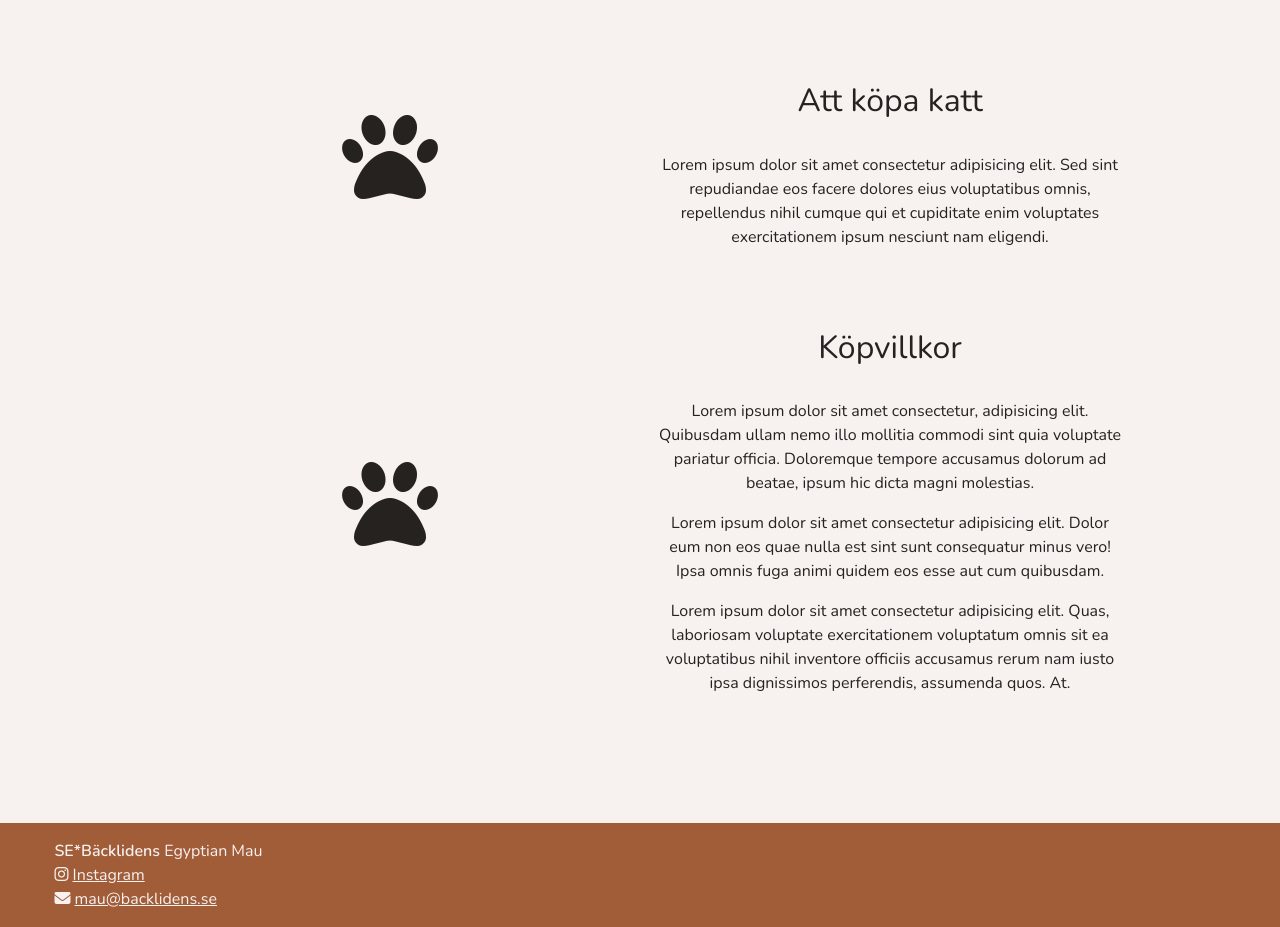
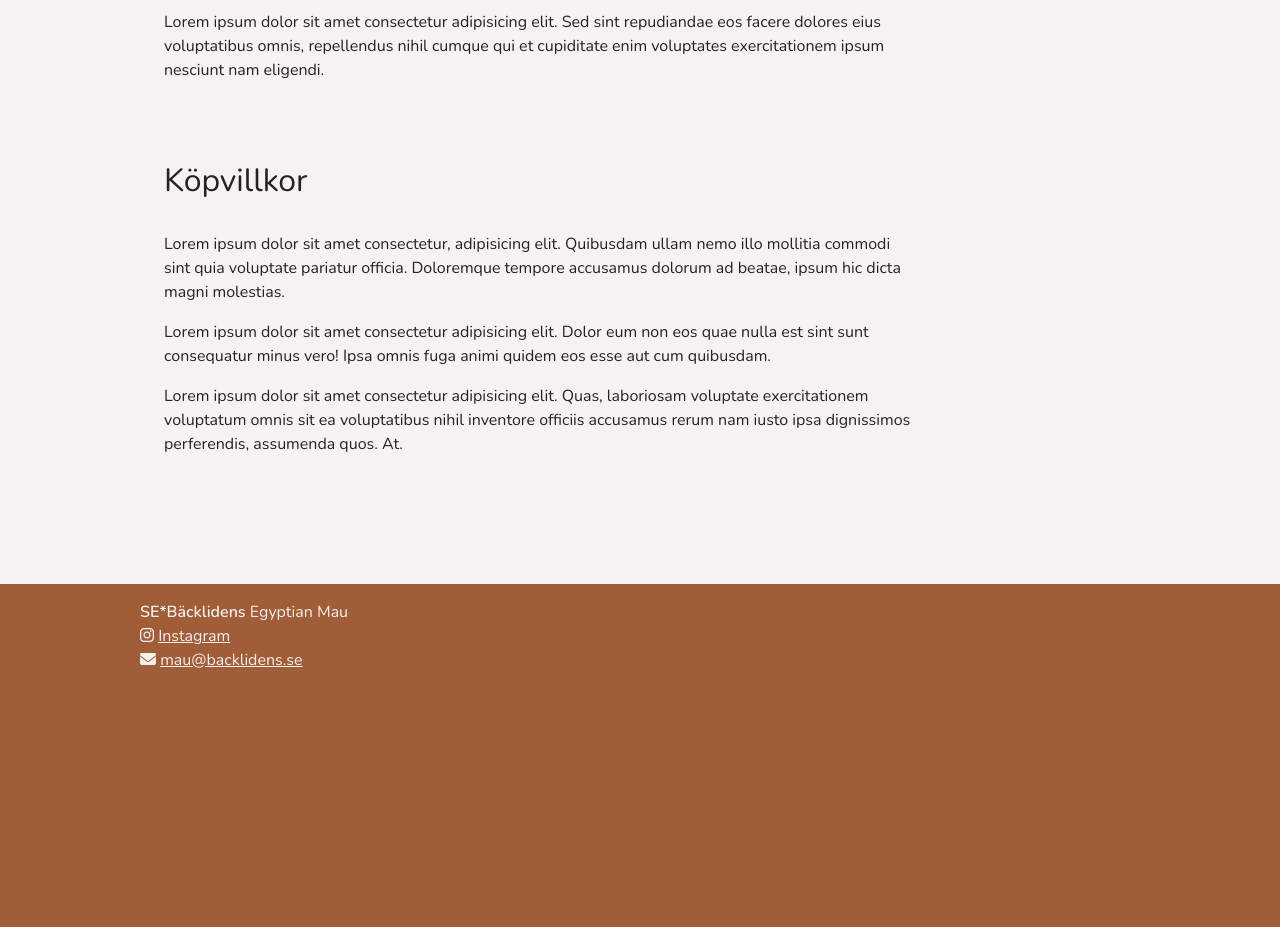
Before and after one commit to alexanderczigler/se-backlidens, a SvelteKit app: page / in a window 1280 px wide. Shown: the part 1009-1936 px from the top of the page. After the commit the page ends 1697 px from the top, so only its background shows below. Built offline with nearby package versions, Linux system fonts and the light colour scheme.

Commit message:
feat: styling fixes

```diff
--- a/src/components/Block.svelte
+++ b/src/components/Block.svelte
@@ -1,50 +1,31 @@
 <script lang="ts">
-	export let alternate = false;
 </script>
 
-<block alternate={alternate || false}>
+<block>
 	<side>
 		<slot />
-	</side>
-	<side>
-		<i class="fa fa-paw" />
 	</side>
 </block>
 
 <style>
-	side:last-child {
-		display: none;
-	}
-
 	@media (min-width: 800px) {
 		block {
 			display: flex;
 			flex-direction: row;
 			flex-wrap: nowrap;
-			justify-content: center;
+			justify-content: left;
 			align-items: center;
 			align-content: stretch;
 			max-width: 1000px;
 			margin: 2em auto;
 		}
 
-		block[alternate] {
-			flex-direction: row-reverse;
+		side {
+			max-width: 80%;
 		}
 
 		side:last-child {
 			display: unset;
 		}
-
-		side {
-			text-align: center;
-			vertical-align: middle;
-			width: 50%;
-		}
-
-		i {
-			font-size: 6em;
-			text-align: center;
-		}
 	}
 </style>
--- a/src/components/Footer.svelte
+++ b/src/components/Footer.svelte
@@ -18,12 +18,12 @@
 		bottom: 0;
 		display: block;
 		width: 100%;
-		margin: 1em;
+		margin: 1em auto;
+		max-width: 1000px;
 	}
 
 	p {
 		color: var(--white-smoke);
-		margin-top: 0;
-		margin-bottom: 0;
+		margin: 0;
 	}
 </style>
--- a/src/components/Logo.svelte
+++ b/src/components/Logo.svelte
@@ -7,6 +7,7 @@
 	logo {
 		display: inline-block;
 		margin-top: 1.8em;
+		padding-top: 0.2em;
 	}
 
 	h1,
--- a/src/routes/+layout.svelte
+++ b/src/routes/+layout.svelte
@@ -7,15 +7,10 @@
 	<Top />
 	<slot />
 </layout>
-<div class="content">
-	<Footer />
-</div>
+
+<Footer />
 
 <style>
-	div.content {
-		drop-shadow: 0 0 1em var(--bokara-grey);
-	}
-
 	layout {
 		position: relative;
 		display: block;
--- a/src/sections/Top.svelte
+++ b/src/sections/Top.svelte
@@ -41,6 +41,10 @@
 		text-transform: uppercase;
 		background-color: var(--white-smoke);
 		height: 4.8em;
+
+		max-width: 1000px;
+		margin: 0 auto;
+		border-bottom: 1px solid var(--eunry);
 	}
 
 	overlay {
```
